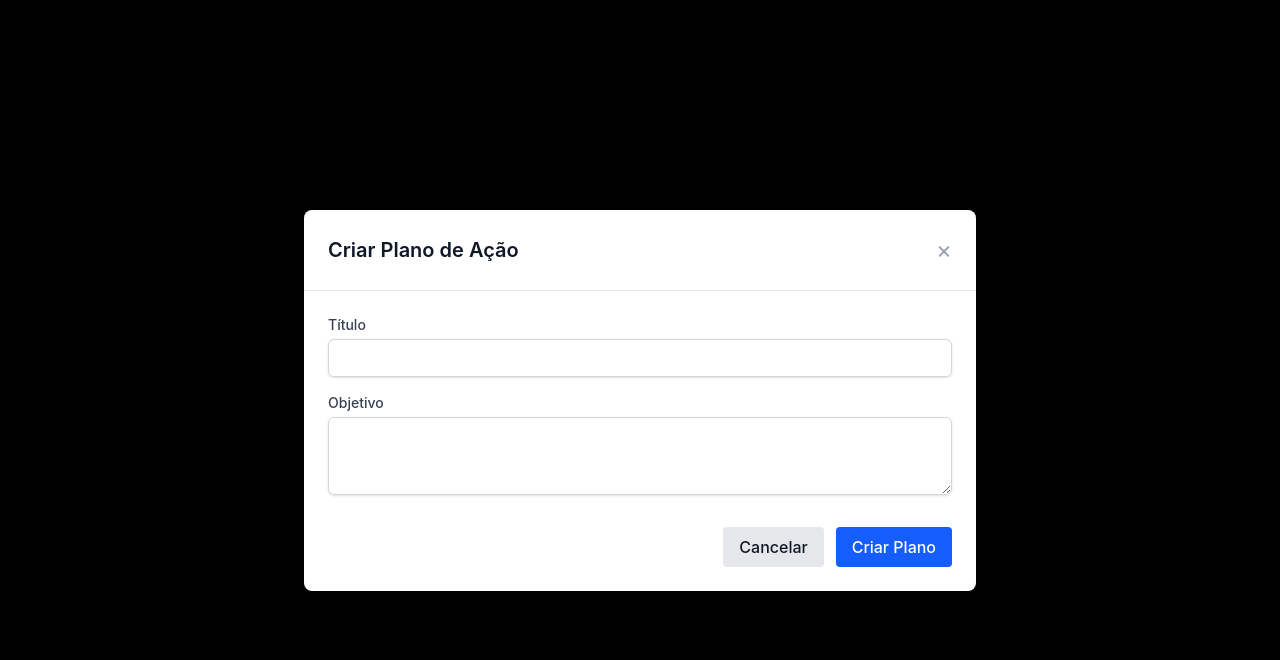
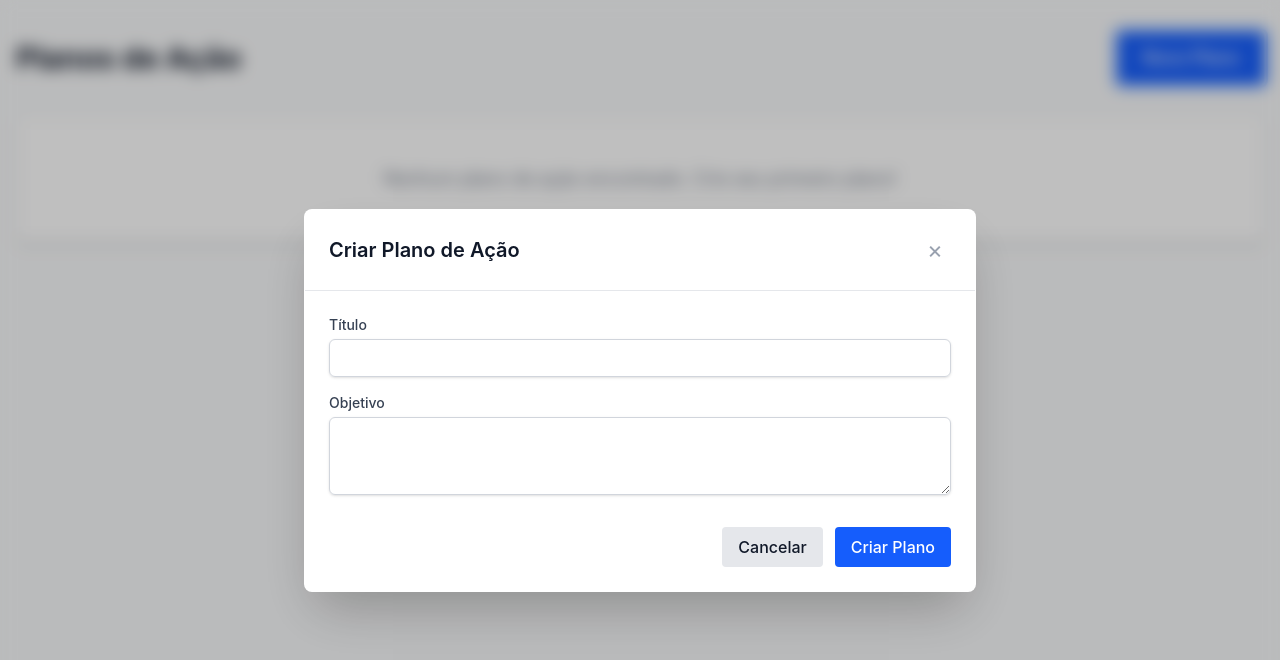
Before and after one commit to gabriel-s-flores/TesteOMD, a React (Vite) app: page / in a window 1280 px wide. Both pictures are taken after a click on the button "Novo Plano". Shown: the top 660 px of the page. Built offline with nearby package versions, Linux system fonts and the light colour scheme.

Commit message:
feat: enhance Modal component with animation and backdrop opacity options

```diff
--- a/src/components/ui/Modal.tsx
+++ b/src/components/ui/Modal.tsx
@@ -1,4 +1,4 @@
-import React from "react";
+import React, { useEffect, useState } from "react";
 
 interface ModalProps {
   isOpen: boolean;
@@ -6,6 +6,7 @@ interface ModalProps {
   title: string;
   children: React.ReactNode;
   size?: "sm" | "md" | "lg";
+  backdropOpacity?: "low" | "medium" | "high";
 }
 
 export const Modal: React.FC<ModalProps> = ({
@@ -14,8 +15,39 @@ export const Modal: React.FC<ModalProps> = ({
   title,
   children,
   size = "md",
+  backdropOpacity = "medium",
 }) => {
-  if (!isOpen) return null;
+  const [isVisible, setIsVisible] = useState(false);
+  const [shouldRender, setShouldRender] = useState(false);
+
+  useEffect(() => {
+    if (isOpen) {
+      setShouldRender(true);
+      // Pequeno delay para garantir a animação de entrada
+      const timer = setTimeout(() => setIsVisible(true), 10);
+      return () => clearTimeout(timer);
+    } else {
+      // Inicia animação de saída
+      setIsVisible(false);
+      // Remove do DOM após a animação completar
+      const timer = setTimeout(() => setShouldRender(false), 300);
+      return () => clearTimeout(timer);
+    }
+  }, [isOpen]);
+
+  // Fecha o modal quando pressionar Escape
+  useEffect(() => {
+    const handleEscape = (e: KeyboardEvent) => {
+      if (e.key === "Escape" && isOpen) {
+        onClose();
+      }
+    };
+
+    document.addEventListener("keydown", handleEscape);
+    return () => document.removeEventListener("keydown", handleEscape);
+  }, [isOpen, onClose]);
+
+  if (!shouldRender) return null;
 
   const sizeClasses = {
     sm: "max-w-md",
@@ -23,18 +55,40 @@ export const Modal: React.FC<ModalProps> = ({
     lg: "max-w-4xl",
   };
 
+  const backdropClasses = {
+    low: "bg-black/15 backdrop-blur-[1px]",
+    medium: "bg-black/25 backdrop-blur-sm",
+    high: "bg-black/40 backdrop-blur-md",
+  };
+
+  const handleBackdropClick = (e: React.MouseEvent) => {
+    if (e.target === e.currentTarget) {
+      onClose();
+    }
+  };
+
   return (
-    <div className="fixed inset-0 bg-black bg-opacity-50 flex items-center justify-center p-4 z-50">
+    <div
+      className={`fixed inset-0 ${backdropClasses[backdropOpacity]} flex items-center justify-center p-4 z-50 transition-all duration-300 ${
+        isVisible ? "opacity-100" : "opacity-0 pointer-events-none"
+      }`}
+      onClick={handleBackdropClick}
+    >
       <div
-        className={`bg-white rounded-lg w-full ${sizeClasses[size]} max-h-[90vh] overflow-y-auto`}
+        className={`bg-white rounded-lg w-full ${sizeClasses[size]} max-h-[90vh] overflow-y-auto shadow-2xl border border-white/20 transform transition-all duration-300 ease-out ${
+          isVisible
+            ? "scale-100 opacity-100 translate-y-0"
+            : "scale-95 opacity-0 translate-y-4"
+        }`}
       >
         <div className="flex justify-between items-center p-6 border-b border-gray-200">
           <h2 className="text-xl font-semibold text-gray-900">{title}</h2>
           <button
             onClick={onClose}
-            className="text-gray-400 hover:text-gray-600 transition-colors"
+            className="text-gray-400 hover:text-gray-600 transition-colors rounded-full hover:bg-gray-100 w-8 h-8 flex items-center justify-center transition-transform duration-200 hover:scale-110 active:scale-95"
+            aria-label="Fechar modal"
           >
-            <span className="text-2xl">&times;</span>
+            <span className="text-2xl leading-none">&times;</span>
           </button>
         </div>
         <div className="p-6">{children}</div>
```
